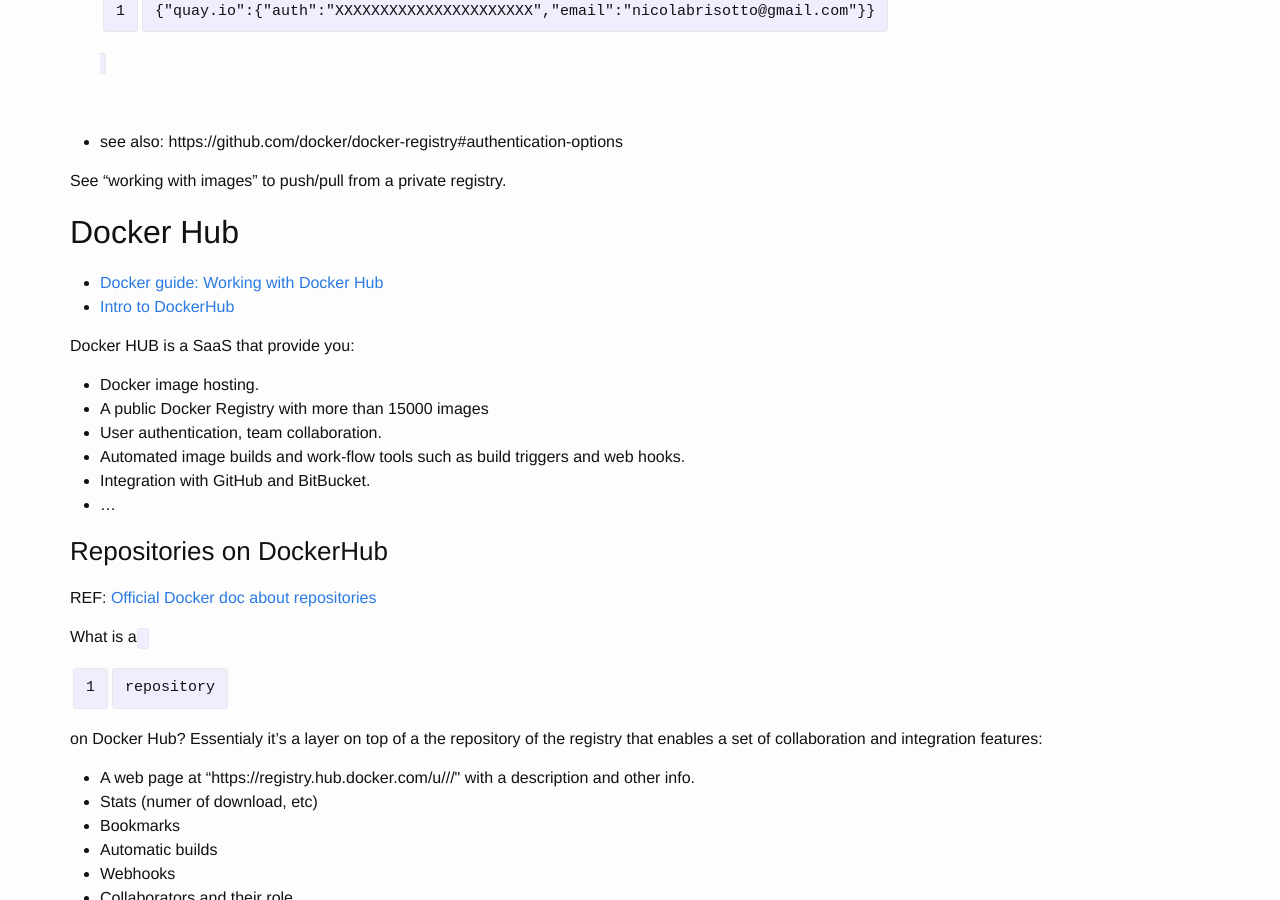
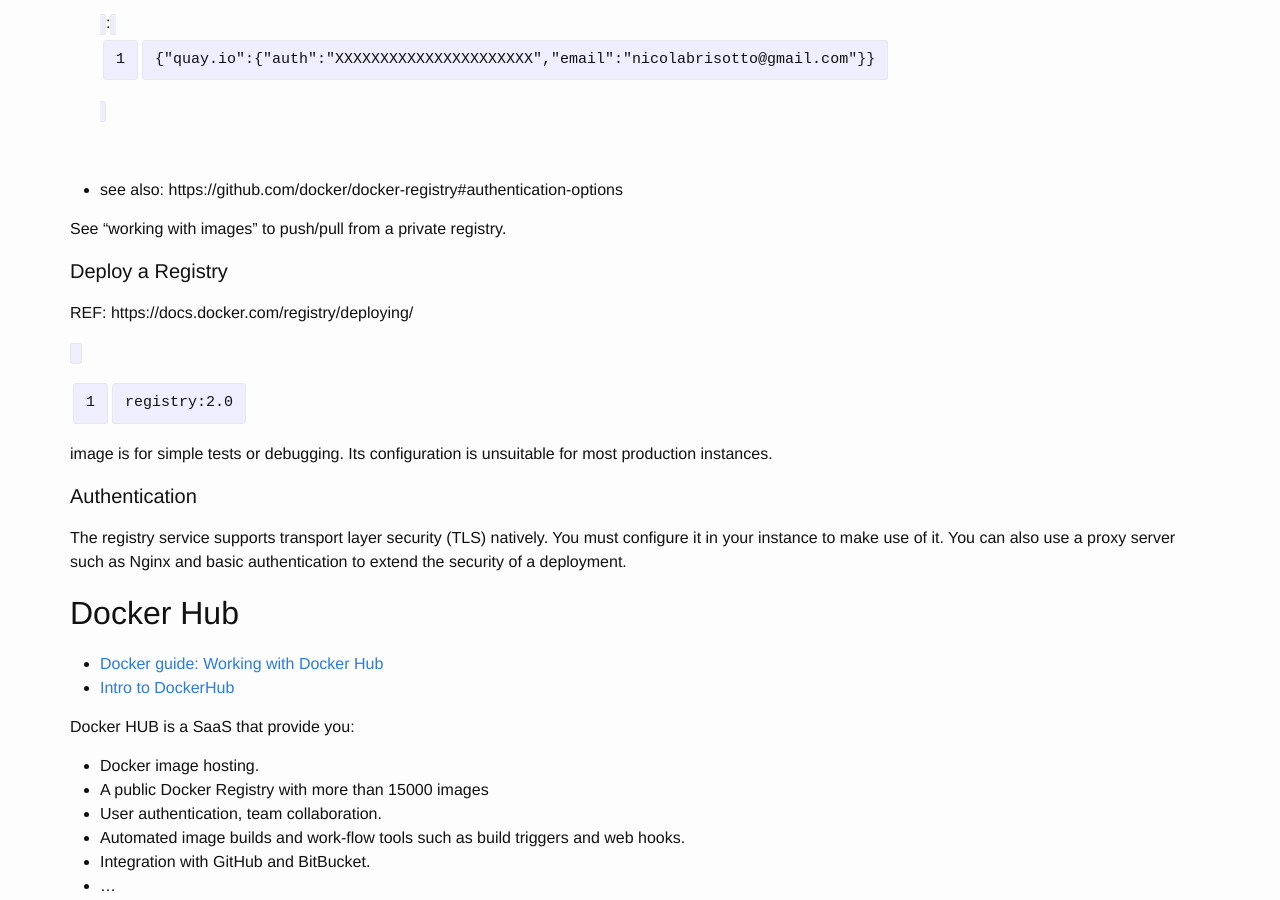
Before and after one commit to breezeight/nicola_blog, a Jekyll site: the page built from _guides/docker.markdown, in a window 1280 px wide and 900 px high, scrolled down 9753 px. Built offline with Jekyll 4.4.1, drawn with Linux system fonts in a browser that asks for light colours; some of the changed text lies outside the part shown.

Commit message:
Docker Registry deploy

```diff
--- a/_guides/docker.markdown
+++ b/_guides/docker.markdown
@@ -249,6 +249,16 @@
 * see also: https://github.com/docker/docker-registry#authentication-options
 
 See "working with images" to push/pull from a private registry.
+
+#### Deploy a Registry
+
+REF: https://docs.docker.com/registry/deploying/
+
+`registry:2.0` image is for simple tests or debugging. Its configuration is unsuitable for most production instances.
+
+#### Authentication
+
+The registry service supports transport layer security (TLS) natively. You must configure it in your instance to make use of it. You can also use a proxy server such as Nginx and basic authentication to extend the security of a deployment.
 
 ## Docker Hub
 
```
